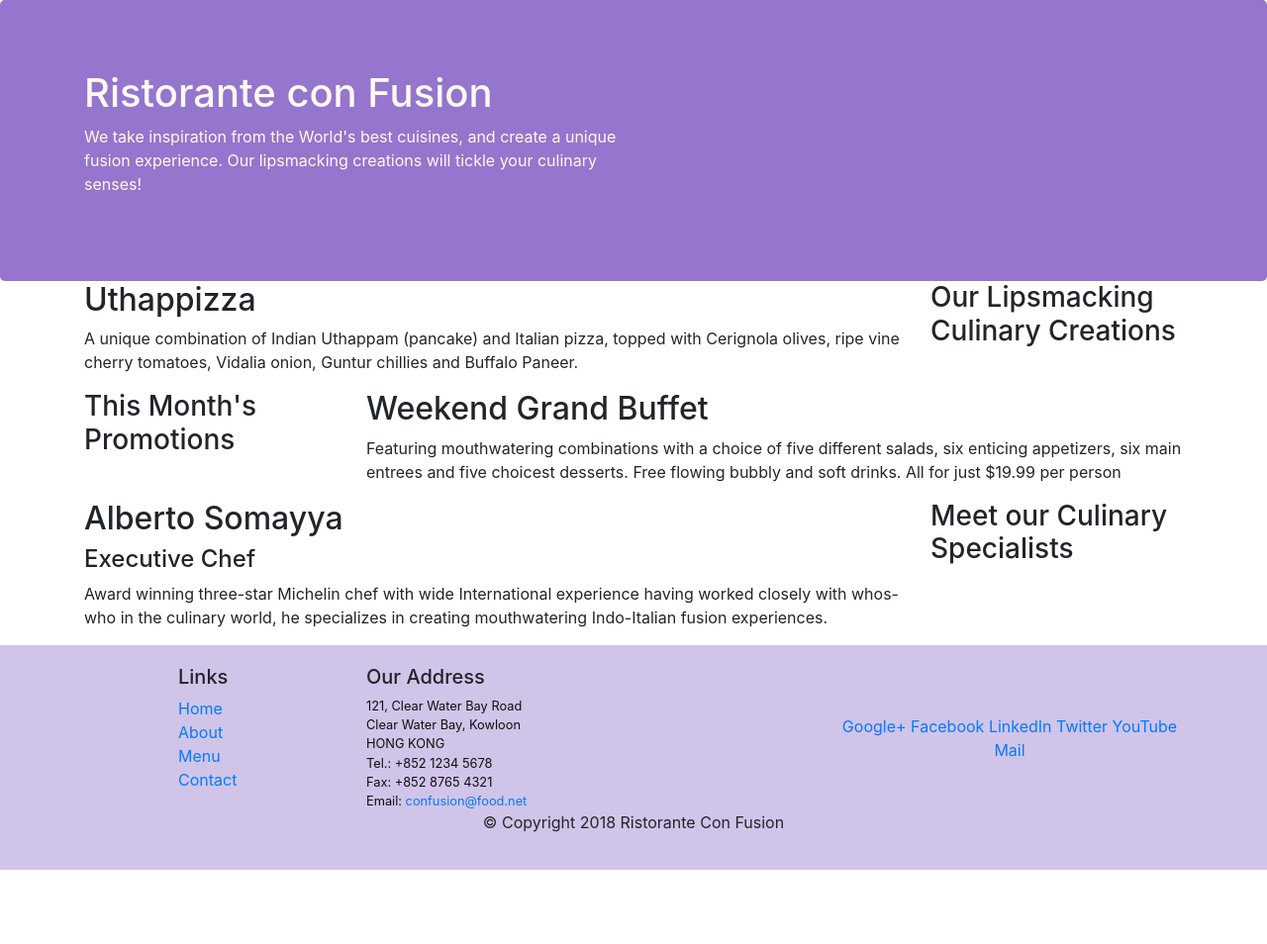
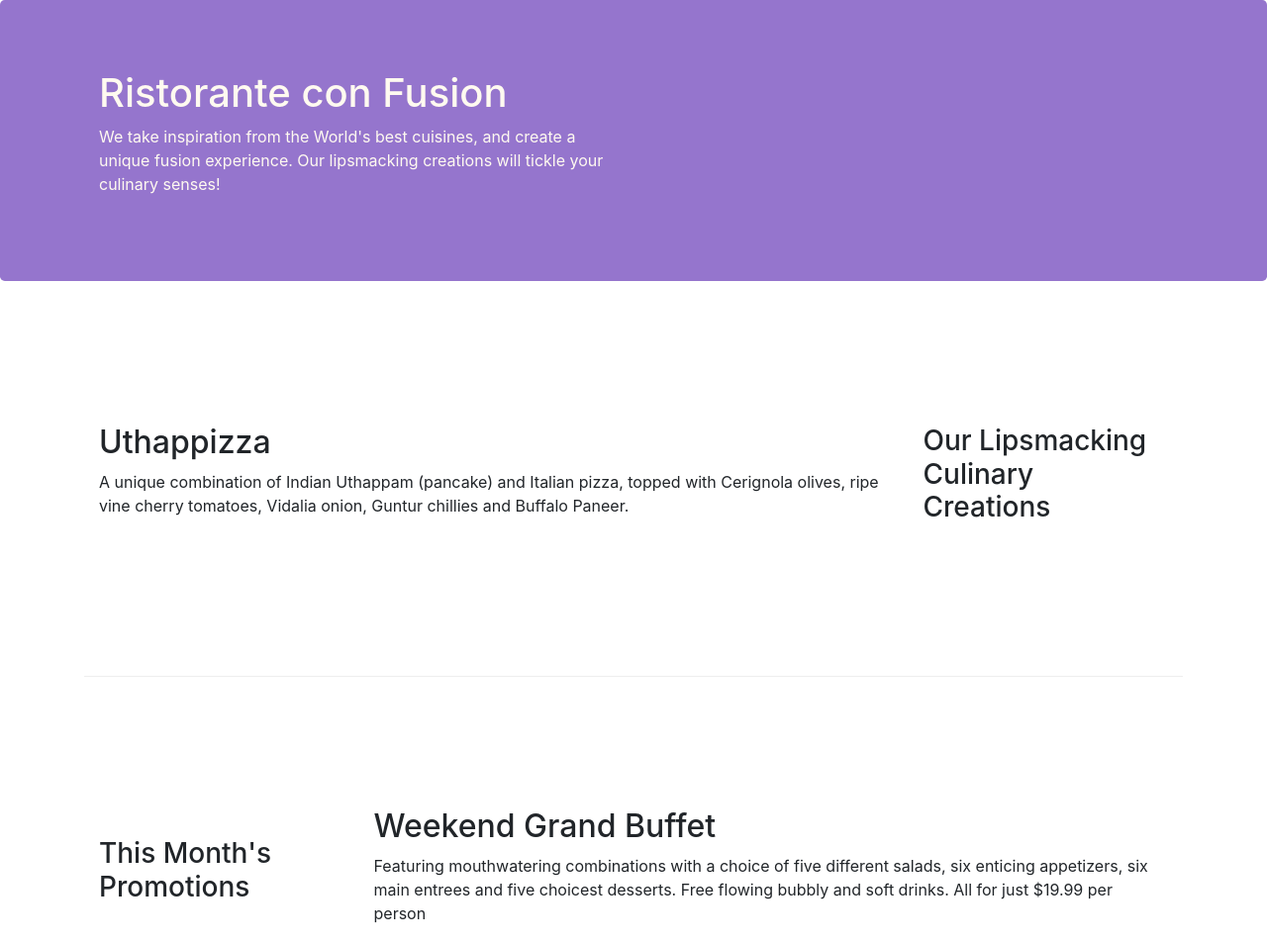
Before and after one commit to sumegh13/boot4, a website: page index.html in a window 1280 px wide. Shown: the top 954 px of the page at 99% size. Before the commit the page ends 879 px from the top, so only its background shows below. Drawn offline with nearby package versions, Linux system fonts and the light colour scheme.

Commit message:
Bootstrap Grid Part 2 updated

```diff
--- a/index.html
+++ b/index.html
@@ -17,7 +17,7 @@
 
     <header class="jumbotron">
         <div class="container">
-            <div class="row" class="row row-header">
+            <div class="row row-header">
                 <div class="col-12 col-sm-6">
                     <h1>Ristorante con Fusion</h1>
                     <p>We take inspiration from the World's best cuisines, and create a unique fusion experience. Our lipsmacking creations will tickle your culinary senses!</p>
@@ -29,7 +29,7 @@
     </header>
 
     <div  class="container">
-        <div class="row"  class="row row-content  align-items-center">
+        <div class="row row-content  align-items-center">
             <div class="col-12 col-sm-4 order-sm-last col-md-3">
                 <h3>Our Lipsmacking Culinary Creations</h3>
             </div>
@@ -40,7 +40,7 @@
         </div>
 
 
-        <div class="row" class="row row-content  align-items-center">
+        <div class="row row-content  align-items-center">
             <div  class="col-12 col-sm-4 col-md-3">
                 <h3>This Month's Promotions</h3>
             </div>
@@ -50,7 +50,7 @@
             </div>
         </div>
 
-        <div class="row" class="row row-content  align-items-center">
+        <div class="row row-content  align-items-center">
             <div  class="col-12 col-sm-4 order-sm-last col-md-3">
                 <h3>Meet our Culinary Specialists</h3>
             </div>
```
